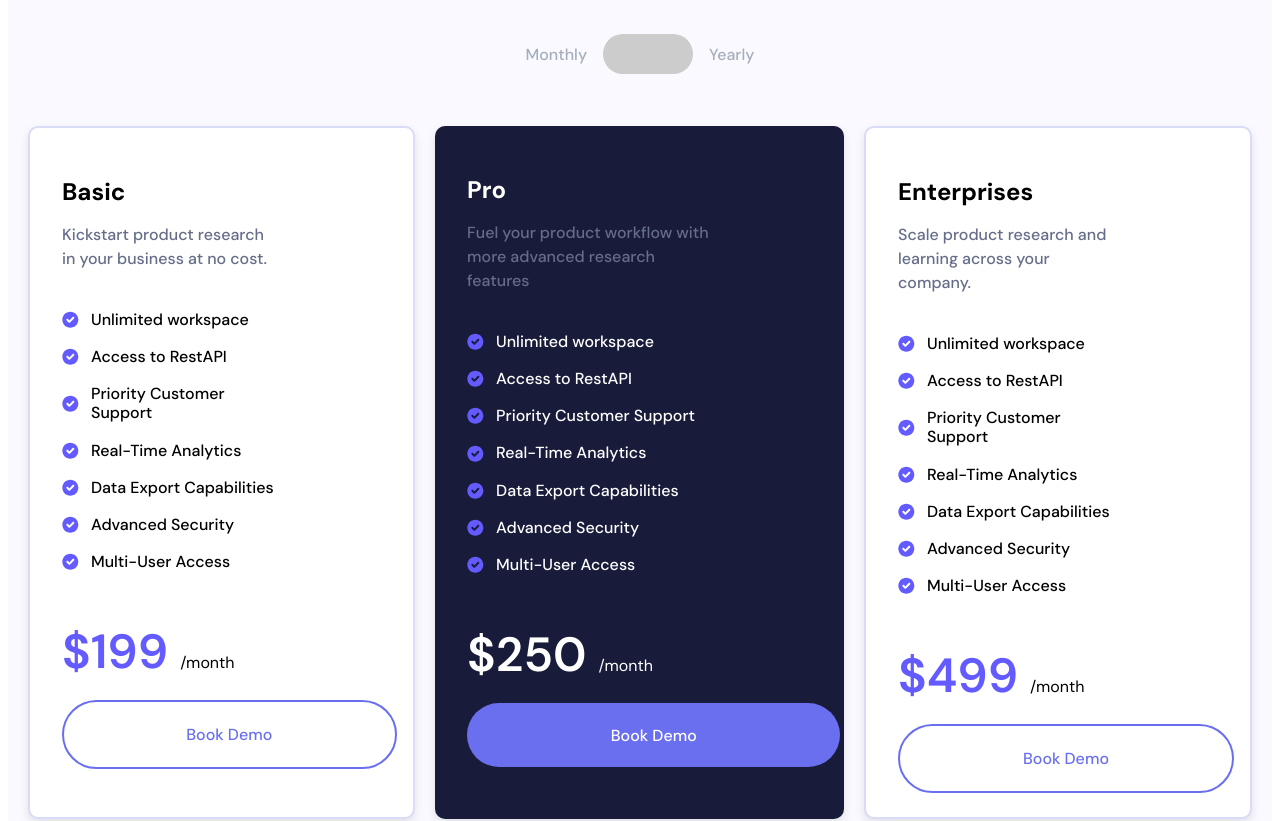
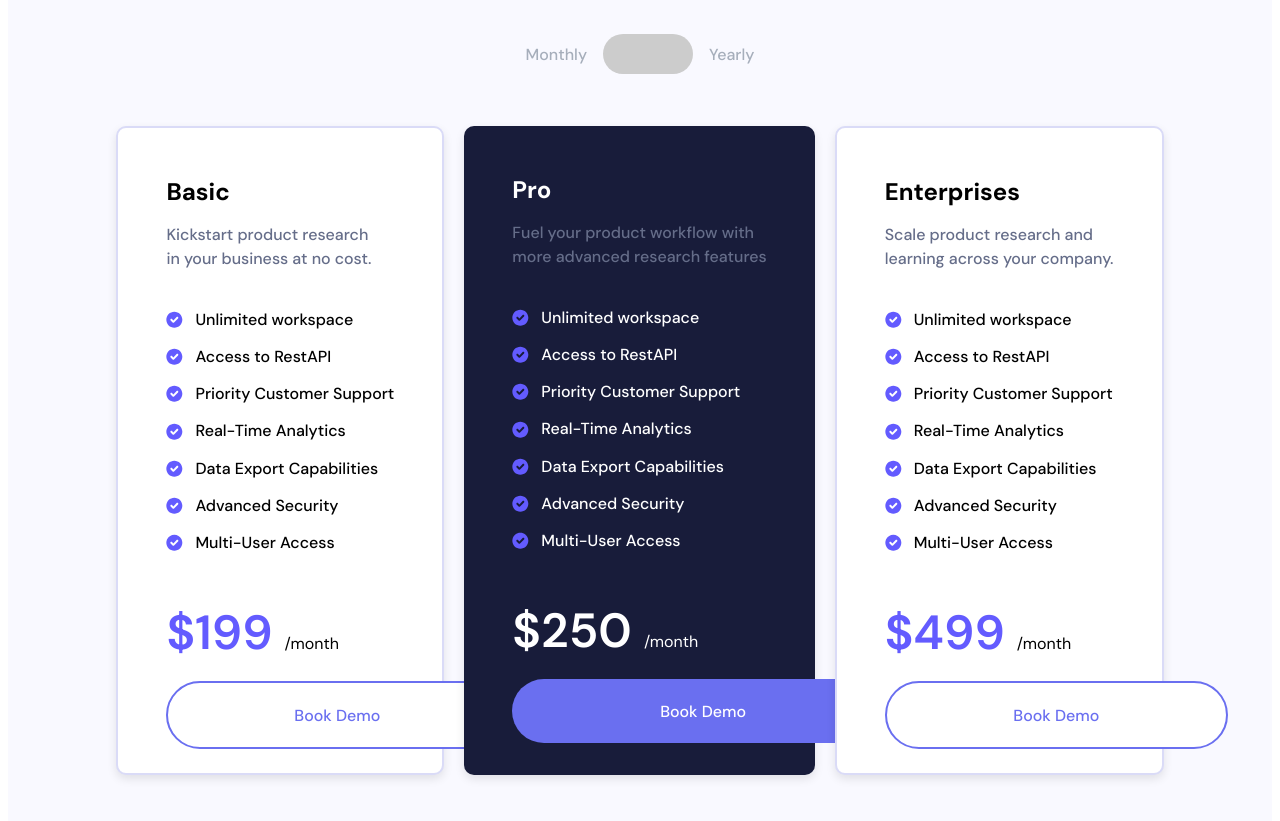
Before and after one commit to F-777/Revisi-Fundsphere, a React (Vite) app: page / in a window 1280 px wide. Shown: the part 2765-3586 px from the top of the page. Built offline with nearby package versions, Linux system fonts and the light colour scheme.

Commit message:
Update capapi.css

```diff
--- a/src/components/card/card-style/capapi.css
+++ b/src/components/card/card-style/capapi.css
@@ -10,8 +10,8 @@
 .package-card-bsc, .package-card-pro, .package-card-eps {
     padding-bottom: 1.5rem;
     padding-top: 1.5rem;
-    padding-left: 2rem;
-    padding-right: 8rem;
+    padding-left: 3rem;
+    padding-right: 3rem;
     border-radius: 10px;
     text-align: left;
     box-shadow: 0px 4px 10px rgba(0, 0, 0, 0.1);
```
